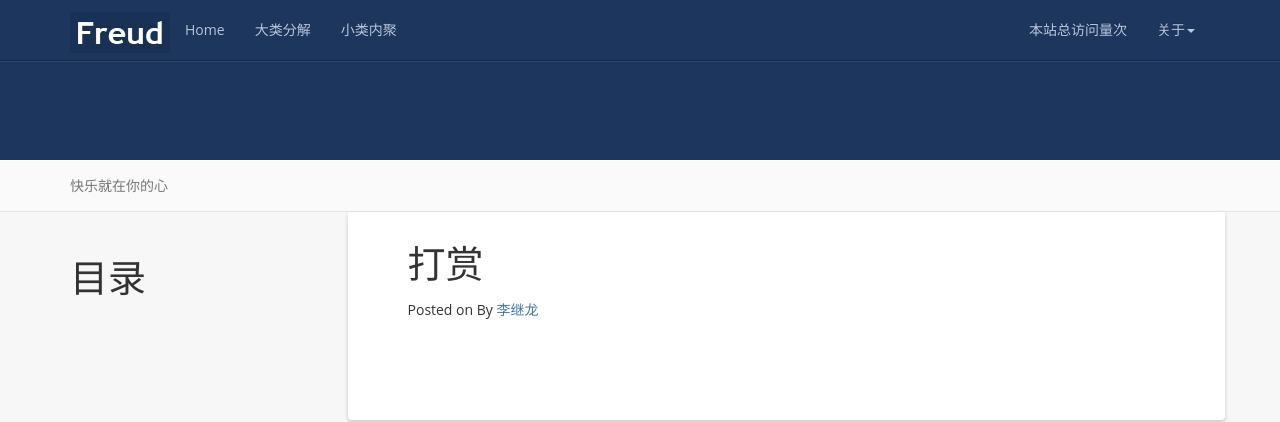
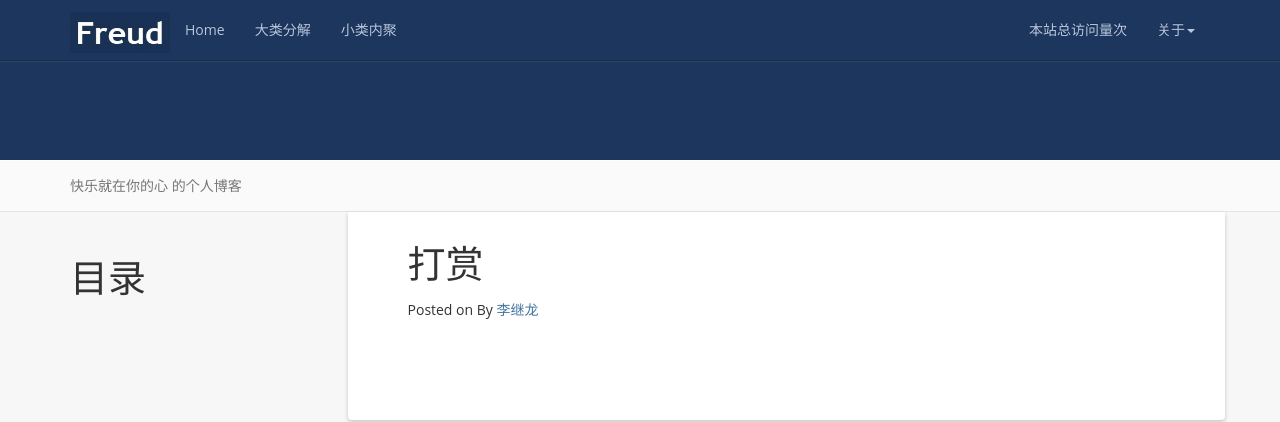
Before and after one commit to kljzndx/My-Blog, a Jekyll site: the page built from donate/index.md, in a window 1280 px wide. Shown: the top 422 px of the page. Built offline with Jekyll 4.4.1, drawn with Linux system fonts in a browser that asks for light colours; nearby versions of some CDN libraries; comment, search, counter and statistics services are not loaded; part of the change alters nothing that is shown.

Commit message:
修改配置文件

```diff
--- a/_config.yml
+++ b/_config.yml
@@ -5,10 +5,10 @@ author: 李继龙
 #resume_site: http://www.hifreud.com/Resume.io/
 github: https://github.com/kljzndx
 baseurl: "/My-Blog"
-description: Actually, less is more!
+description:
 meta_description: 李继龙;个人博客;快乐就在你的心
 #motto: It's our wits that make us men.
-banner: 快乐就在你的心
+banner: 快乐就在你的心 的个人博客
 
 #permalink: /:categories/:year/:month/:day/:title/
 permalink: /:year/:month/:day/:title/
@@ -22,17 +22,17 @@ highlighter: rouge
 # Build settings
 markdown: kramdown
 
-baidu_analysis: 94be4b0f9fc5d94cc0d0415ea6761ae9
+# baidu_analysis: 94be4b0f9fc5d94cc0d0415ea6761ae9
 
-FB:
-  comments :
-    provider : duoshuo
-    duoshuo:
-        short_name : luoyan35714
-    disqus :
-        short_name : freudkang
-    # facebook :
-    #   appid : 123
-    #   num_posts: 5
-    #   width: 580
-    #   colorscheme: light
+# FB:
+#   comments :
+#     provider : duoshuo
+#     duoshuo:
+#         short_name : luoyan35714
+#     disqus :
+#         short_name : freudkang
+#     # facebook :
+#     #   appid : 123
+#     #   num_posts: 5
+#     #   width: 580
+#     #   colorscheme: light
```
